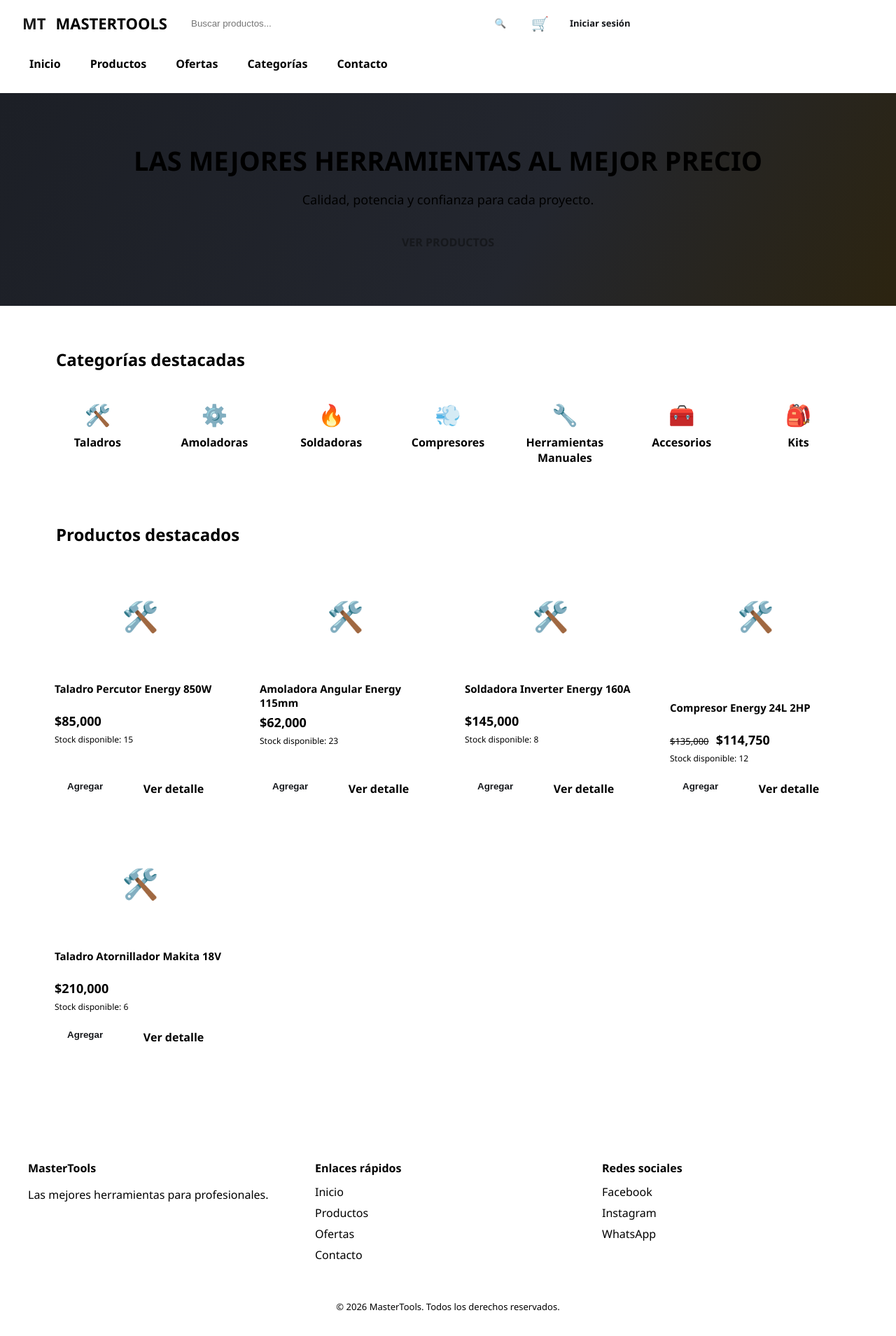
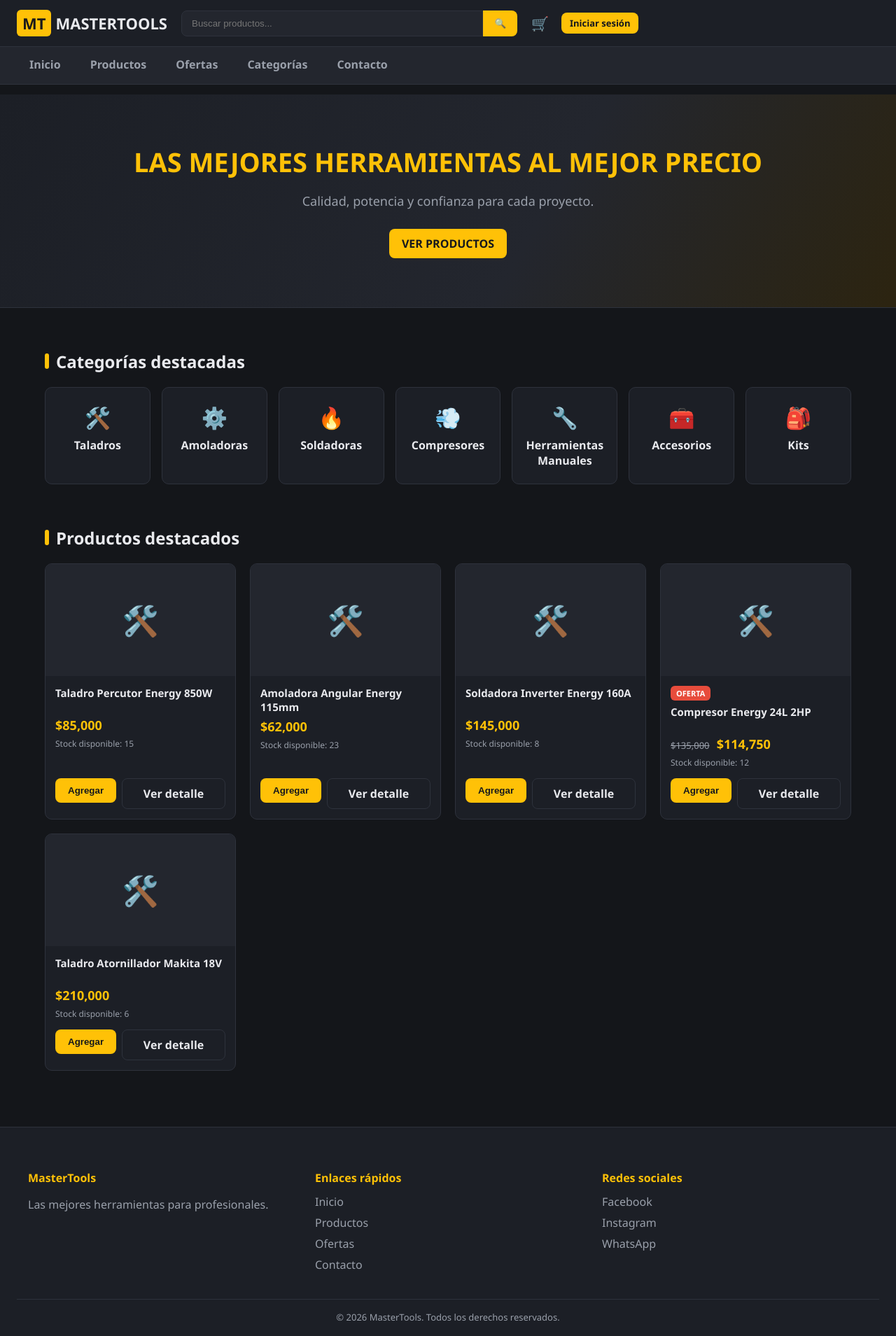
Before and after one commit to amaximiliano234-art/mastertools, a Flask app: page / in a window 1280 px wide. Shown: the whole page at 70% size. Before the commit the page ends 1873 px from the top, so only its background shows below. Run offline with Flask 3, Linux system fonts and the light colour scheme; data comes from the database, SQL or seed files in the repository.

Commit message:
Update style.css

```diff
--- a/static/css/style.css
+++ b/static/css/style.css
@@ -1,4 +1,4 @@
-root{
+:root{
   --amarillo:#FFC107;
   --amarillo-osc:#e0a800;
   --negro:#14161a;
```
